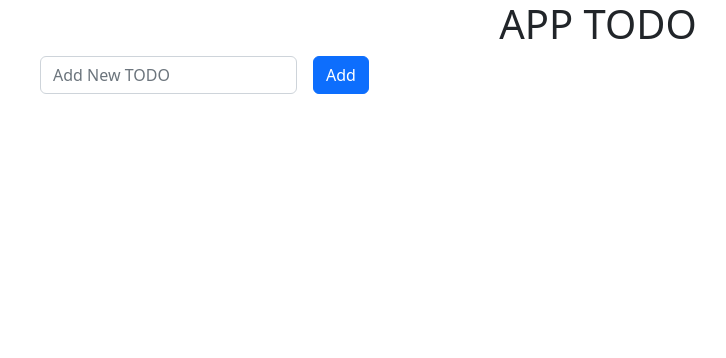
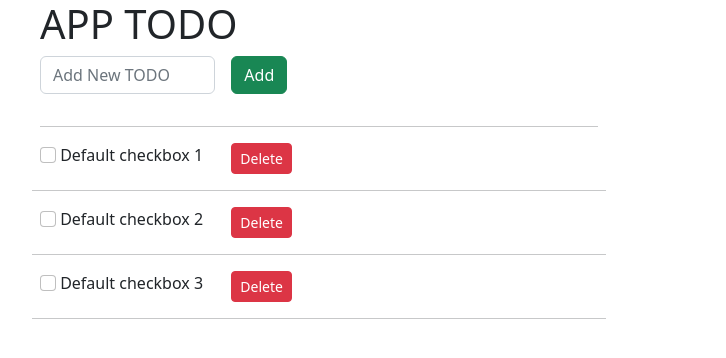
Before and after one commit to kradova/RESTful-API, a plain HTML site: page app-todo/index.html in a window 1280 px wide. Shown: the whole page, without its empty margins (42-768 px from the left). Drawn offline with nearby package versions, Linux system fonts and the light colour scheme.

Commit message:
+ todo add template

```diff
--- a/app-todo/index.html
+++ b/app-todo/index.html
@@ -13,20 +13,68 @@
 <body>
 
 
-    <div id="main" class="container text-center">
-        <h1>APP TODO</h1>
-        <form class="row g-3">
-            <div class="col-auto">
-                <label for="inputPassword2" class="visually-hidden">Password</label>
-                <input type="text" class="form-control" id="inputPassword2" placeholder="Add New TODO">
-            </div>
-            <div class="col-auto">
-                <button type="submit" class="btn btn-primary mb-3">Add</button>
-            </div>
-        </form>
+    <div id="main" class="container">
+        <div class="wrapper col-md-6">
+            <h1>APP TODO</h1>
+            <form class="row g-3">
+                <div class="col-4">
+                    <input type="text" class="form-control" id="add_todo" placeholder="Add New TODO">
+                </div>
+                <div class="col-1">
+                    <button type="submit" class="btn btn-success mb-3">Add</button>
+                </div>
+            </form>
+            <hr>
+            <div id="list">
+                <div class="item row g-3">
+                    <div class="col-4">
+                        <input class="form-check-input" type="checkbox" value="" id="1">
+                        Default checkbox 1
+                    </div>
+                    <div class="col-3">
+                        <button type="button" class="btn btn-sm btn-danger">Delete</button>
+                    </div>
+                    <hr>
+                </div><!-- .item -->
+
+                <div class="item row g-3">
+                    <div class="col-4">
+                        <input class="form-check-input" type="checkbox" value="" id="2">
+                        Default checkbox 2
+                    </div>
+                    <div class="col-3">
+                        <button type="button" class="btn btn-sm btn-danger">Delete</button>
+                    </div>
+                    <hr>
+                </div><!-- .item -->
+
+                <div class="item row g-3">
+                    <div class="col-4">
+                        <input class="form-check-input" type="checkbox" value="" id="3">
+                        Default checkbox 3
+                    </div>
+                    <div class="col-3">
+                        <button type="button" class="btn btn-sm btn-danger">Delete</button>
+                    </div>
+                    <hr>
+                </div><!-- .item -->
+            </div><!-- #list -->
+
+        </div><!-- .wrapper .col-md-6-->
     </div><!-- #main -->
 
-
+    <template id="item-template">
+        <div class="item row g-3">
+            <div class="col-4">
+                <input class="form-check-input" type="checkbox" value="" id="{id}">
+                {title}
+            </div>
+            <div class="col-3">
+                <button type="button" class="btn btn-sm btn-danger" data-delete-id="{id}">Delete</button>
+            </div>
+            <hr>
+        </div><!-- .item -->
+    </template>
 
     <script src="https://ajax.googleapis.com/ajax/libs/jquery/3.6.0/jquery.min.js"></script>
     <script src="https://cdn.jsdelivr.net/npm/bootstrap@5.2.0-beta1/dist/js/bootstrap.min.js"></script>
```
